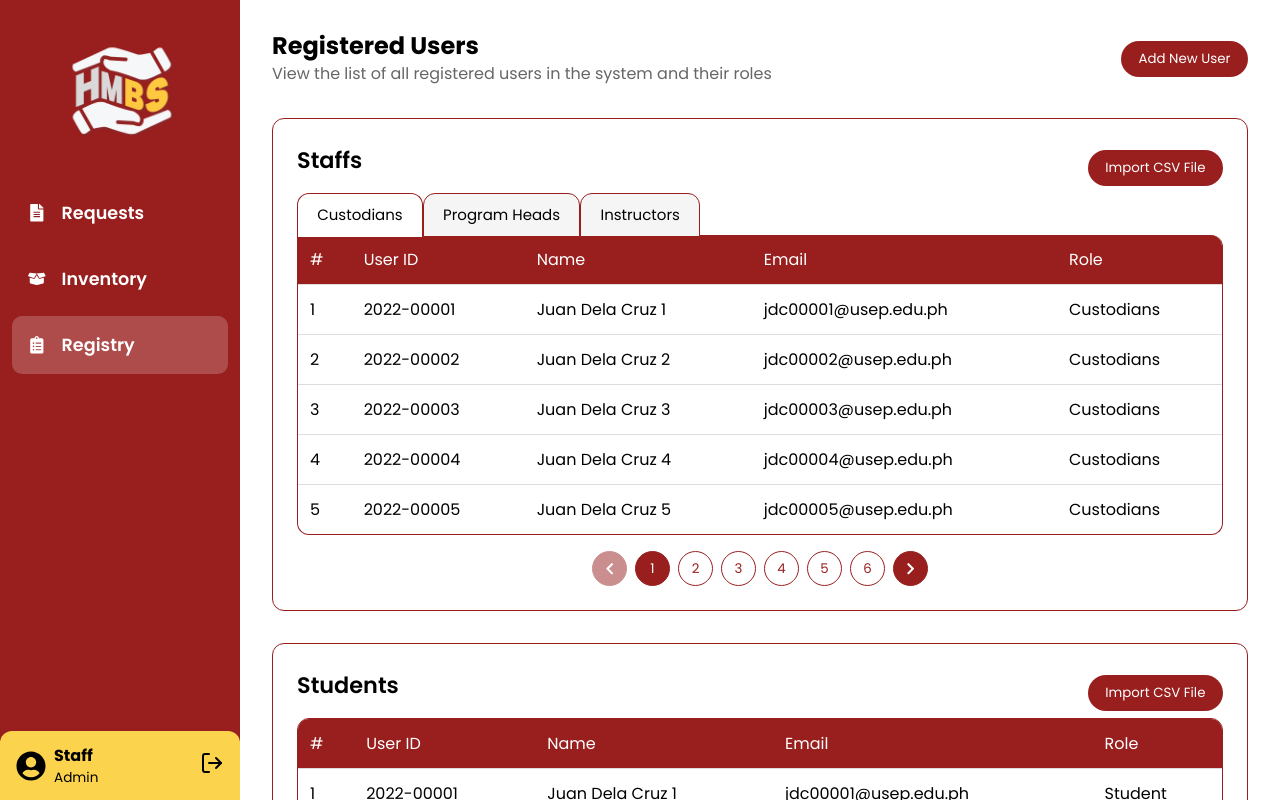
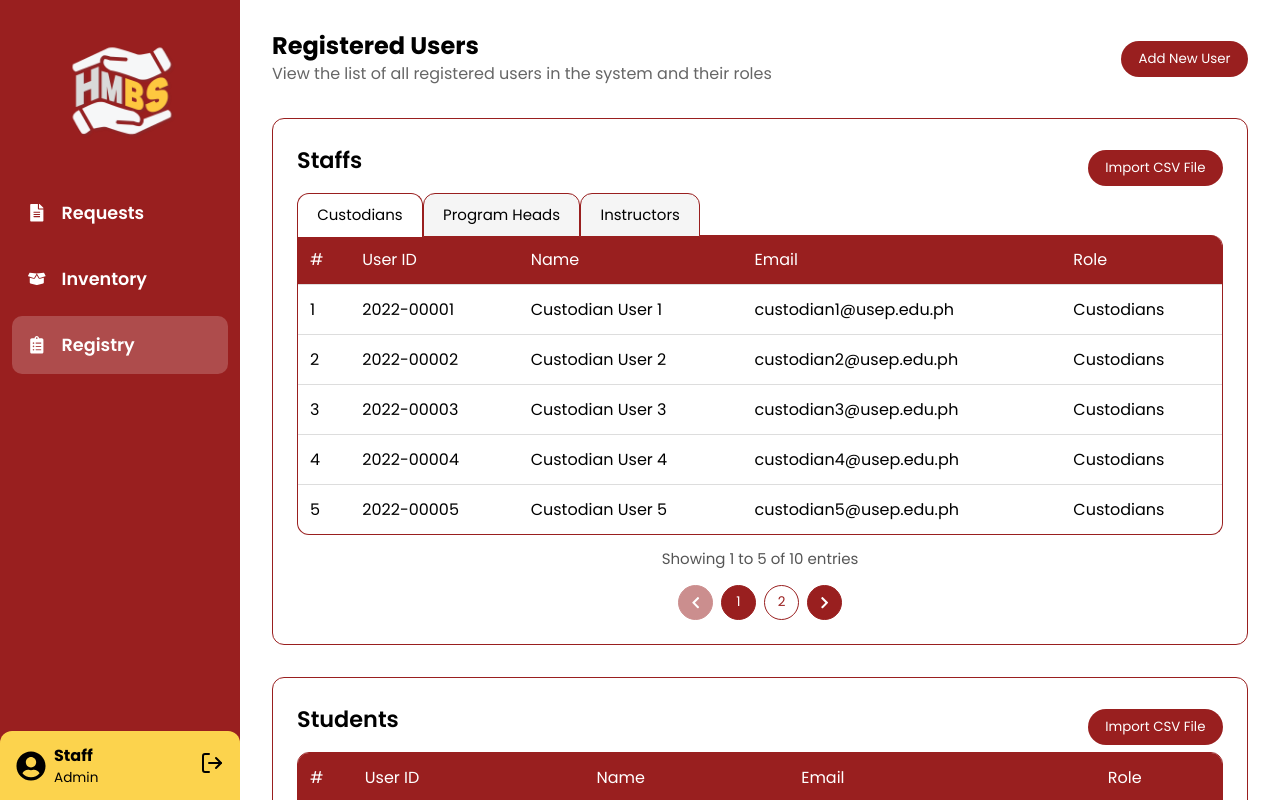
Before and after one commit to yukikaiden/hmbs-frontend-draft, a React (Vite) app in the folder borrowing-system/: page /registry in a window 1280 px wide. Built offline with nearby package versions, Linux system fonts and the light colour scheme.

Commit message:
Modified Registry page by adding pagination information

```diff
--- a/borrowing-system/src/pages/CRUDUserPageAdmin.jsx
+++ b/borrowing-system/src/pages/CRUDUserPageAdmin.jsx
@@ -8,11 +8,35 @@ import ImportSuccessModal from '../components/AdminModal/ImportSuccessModal';
 import { FaFileAlt, FaBoxOpen, FaClipboardList, FaChevronLeft, FaChevronRight } from 'react-icons/fa';
 
 const USERS_PER_PAGE = 5;
-const dummyUsers = Array.from({ length: 30 }, (_, index) => ({
+
+// Different dummy data for each tab
+const dummyDataByRole = {
+  Custodians: Array.from({ length: 10 }, (_, index) => ({
     id: index + 1,
     userId: `2022-${String(index + 1).padStart(5, '0')}`,
-  name: `Juan Dela Cruz ${index + 1}`,
-  email: `jdc${String(index + 1).padStart(5, '0')}@usep.edu.ph`,
+    name: `Custodian User ${index + 1}`,
+    email: `custodian${index + 1}@usep.edu.ph`,
+  })),
+  'Program Heads': Array.from({ length: 20 }, (_, index) => ({
+    id: index + 1,
+    userId: `2022-${String(index + 1).padStart(5, '0')}`,
+    name: `Program Head User ${index + 1}`,
+    email: `proghead${index + 1}@usep.edu.ph`,
+  })),
+  Instructors: Array.from({ length: 30 }, (_, index) => ({
+    id: index + 1,
+    userId: `2022-${String(index + 1).padStart(5, '0')}`,
+    name: `Instructor User ${index + 1}`,
+    email: `instructor${index + 1}@usep.edu.ph`,
+  })),
+};
+
+// Dummy student list (separate)
+const dummyStudents = Array.from({ length: 15 }, (_, index) => ({
+  id: index + 1,
+  userId: `2022-STU-${String(index + 1).padStart(5, '0')}`,
+  name: `Student User ${index + 1}`,
+  email: `student${index + 1}@usep.edu.ph`,
 }));
 
 const roleTabs = ['Custodians', 'Program Heads', 'Instructors'];
@@ -119,11 +143,18 @@ const CRUDUserPageAdmin = () => {
       fontSize: '16px',
       borderTop: '1px solid #ddd',
     },
+    paginationInfo: {
+      textAlign: 'center',
+      marginTop: '0.7rem',
+      fontSize: '15px',
+      color: '#555',
+      marginBottom: '15px'
+    },
     pagination: {
       display: 'flex',
       justifyContent: 'center',
       gap: '0.5rem',
-      marginTop: '1rem',
+      marginTop: '0.5rem',
     },
     pageButton: (active) => ({
       width: '35px',
@@ -156,16 +187,21 @@ const CRUDUserPageAdmin = () => {
     }),
   };
 
-  const handlePageChange = (page, setter) => {
-    if (page >= 1 && page <= Math.ceil(dummyUsers.length / USERS_PER_PAGE)) {
+  const handlePageChange = (page, setter, totalItems) => {
+    if (page >= 1 && page <= Math.ceil(totalItems / USERS_PER_PAGE)) {
       setter(page);
     }
   };
 
-  const getPaginated = (page) =>
-    dummyUsers.slice((page - 1) * USERS_PER_PAGE, page * USERS_PER_PAGE);
+  const getPaginated = (data, page) =>
+    data.slice((page - 1) * USERS_PER_PAGE, page * USERS_PER_PAGE);
 
-  const renderTable = (users, wrapperStyle, page, setPage, roleLabel) => (
+  const renderTable = (data, wrapperStyle, page, setPage, roleLabel) => {
+    const totalItems = data.length;
+    const start = (page - 1) * USERS_PER_PAGE + 1;
+    const end = Math.min(start + USERS_PER_PAGE - 1, totalItems);
+
+    return (
       <>
         <div style={wrapperStyle}>
           <table style={styles.table}>
@@ -179,7 +215,7 @@ const CRUDUserPageAdmin = () => {
               </tr>
             </thead>
             <tbody>
-            {users.map((user, index) => (
+              {getPaginated(data, page).map((user, index) => (
                 <tr key={user.id}>
                   <td style={styles.td}>{index + 1 + (page - 1) * USERS_PER_PAGE}</td>
                   <td style={styles.td}>{user.userId}</td>
@@ -192,35 +228,38 @@ const CRUDUserPageAdmin = () => {
           </table>
         </div>
 
+        <div style={styles.paginationInfo}>
+          Showing {start} to {end} of {totalItems} entries
+        </div>
+
         <div style={styles.pagination}>
           <button
             style={styles.navIconButton(page === 1)}
-          onClick={() => handlePageChange(page - 1, setPage)}
+            onClick={() => handlePageChange(page - 1, setPage, totalItems)}
             disabled={page === 1}
           >
             <FaChevronLeft />
           </button>
-        {Array.from({ length: Math.ceil(dummyUsers.length / USERS_PER_PAGE) }).map((_, index) => (
+          {Array.from({ length: Math.ceil(totalItems / USERS_PER_PAGE) }).map((_, index) => (
             <button
               key={index}
               style={styles.pageButton(page === index + 1)}
-            onClick={() => handlePageChange(index + 1, setPage)}
+              onClick={() => handlePageChange(index + 1, setPage, totalItems)}
             >
               {index + 1}
             </button>
           ))}
           <button
-          style={styles.navIconButton(
-            page === Math.ceil(dummyUsers.length / USERS_PER_PAGE)
-          )}
-          onClick={() => handlePageChange(page + 1, setPage)}
-          disabled={page === Math.ceil(dummyUsers.length / USERS_PER_PAGE)}
+            style={styles.navIconButton(page === Math.ceil(totalItems / USERS_PER_PAGE))}
+            onClick={() => handlePageChange(page + 1, setPage, totalItems)}
+            disabled={page === Math.ceil(totalItems / USERS_PER_PAGE)}
           >
             <FaChevronRight />
           </button>
         </div>
       </>
     );
+  };
 
   return (
     <div style={styles.layout}>
@@ -263,7 +302,7 @@ const CRUDUserPageAdmin = () => {
               </div>
             ))}
           </div>
-          {renderTable(getPaginated(currentPage), styles.staffTableWrapper, currentPage, setCurrentPage, activeTab)}
+          {renderTable(dummyDataByRole[activeTab], styles.staffTableWrapper, currentPage, setCurrentPage, activeTab)}
         </div>
 
         {/* Student Section */}
@@ -272,7 +311,7 @@ const CRUDUserPageAdmin = () => {
             <p style={styles.sectionTitle}>Students</p>
             <button style={styles.button} onClick={() => setShowImportCSVModal(true)}>Import CSV File</button>
           </div>
-          {renderTable(getPaginated(studentPage), styles.studentTableWrapper, studentPage, setStudentPage, 'Student')}
+          {renderTable(dummyStudents, styles.studentTableWrapper, studentPage, setStudentPage, 'Student')}
         </div>
       </main>
 
```
Lines whose indentation alone changed are shown as unchanged.
